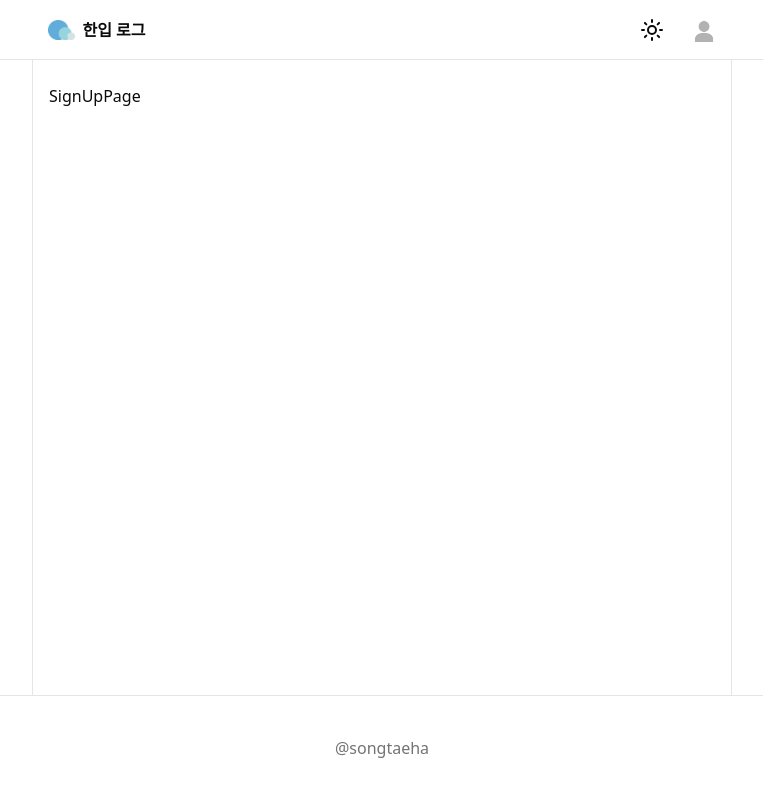
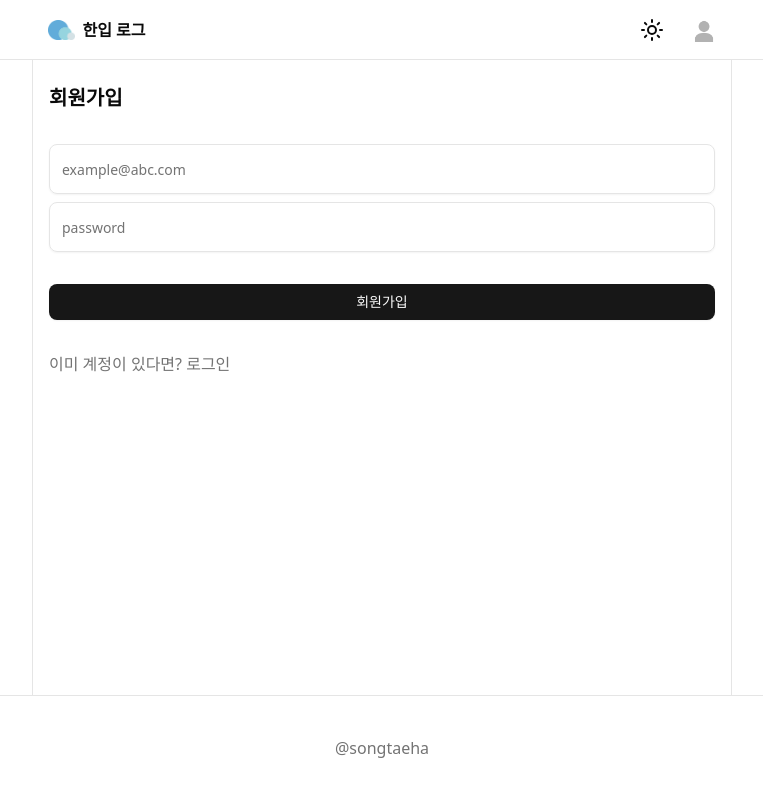
Before and after one commit to doxmt/onebite-log, a React (Vite) app: page /sign-up in a window 1280 px wide. Shown: the top 796 px of the page, without its empty margins (258-1021 px from the left). Built offline with nearby package versions, Linux system fonts and the light colour scheme; no server answers.

Commit message:
feat: 회원가입 구현

```diff
--- /dev/null
+++ b/src/api/auth.ts
@@ -0,0 +1,16 @@
+import supabase from "@/lib/supabase";
+
+export async function signUp({
+  email,
+  password,
+}: {
+  email: string;
+  password: string;
+}) {
+  const { data, error } = await supabase.auth.signUp({
+    email,
+    password,
+  });
+  if (error) throw error;
+  return data;
+}
--- /dev/null
+++ b/src/hooks/mutations/use-sign-up.ts
@@ -0,0 +1,8 @@
+import { signUp } from "@/api/auth";
+import { useMutation } from "@tanstack/react-query";
+
+export function useSignUp() {
+  return useMutation({
+    mutationFn: signUp,
+  });
+}
--- a/src/pages/sign-up-page.tsx
+++ b/src/pages/sign-up-page.tsx
@@ -1,3 +1,51 @@
+import { Button } from "@/components/ui/button";
+import { Input } from "@/components/ui/input";
+import { useSignUp } from "@/hooks/mutations/use-sign-up";
+import { useState } from "react";
+import { Link } from "react-router";
+
 export default function SignUpPage() {
-  return <div>SignUpPage</div>;
+  const [email, setEmail] = useState("");
+  const [password, setPassword] = useState("");
+
+  const { mutate: signUp } = useSignUp();
+
+  const handleSignUpClick = () => {
+    if (email.trim() === "") return;
+    if (password.trim() === "") return;
+
+    signUp({ email, password });
+  };
+
+  return (
+    <div className="flex flex-col gap-8">
+      <div className="text-xl font-bold">회원가입</div>
+      <div className="flex flex-col gap-2">
+        <Input
+          value={email}
+          onChange={(e) => setEmail(e.target.value)}
+          className="py-6"
+          type="email"
+          placeholder="example@abc.com"
+        />
+        <Input
+          value={password}
+          onChange={(e) => setPassword(e.target.value)}
+          className="py-6"
+          type="password"
+          placeholder="password"
+        />
+      </div>
+      <div>
+        <Button onClick={handleSignUpClick} className="w-full">
+          회원가입
+        </Button>
+      </div>
+      <div>
+        <Link className="text-muted-foreground hover:underline" to={"/sign-in"}>
+          이미 계정이 있다면? 로그인
+        </Link>
+      </div>
+    </div>
+  );
 }
```
